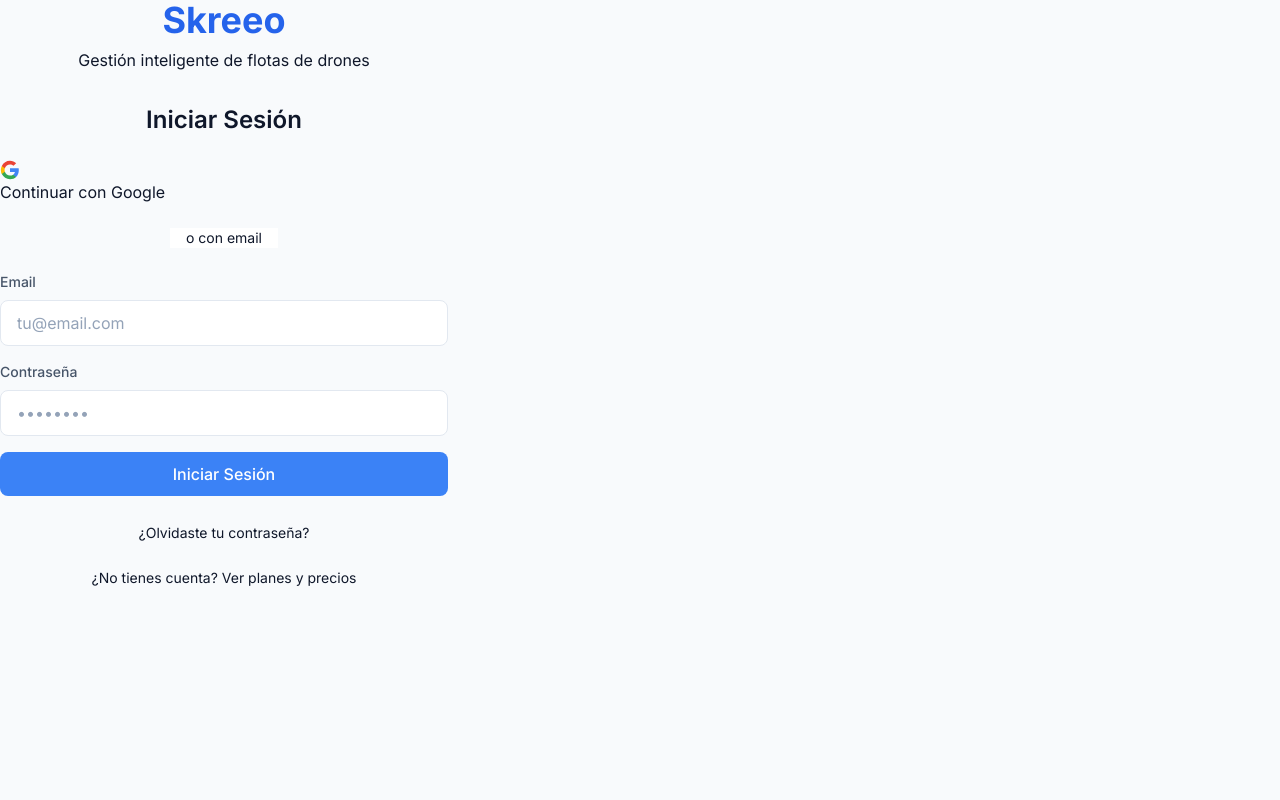
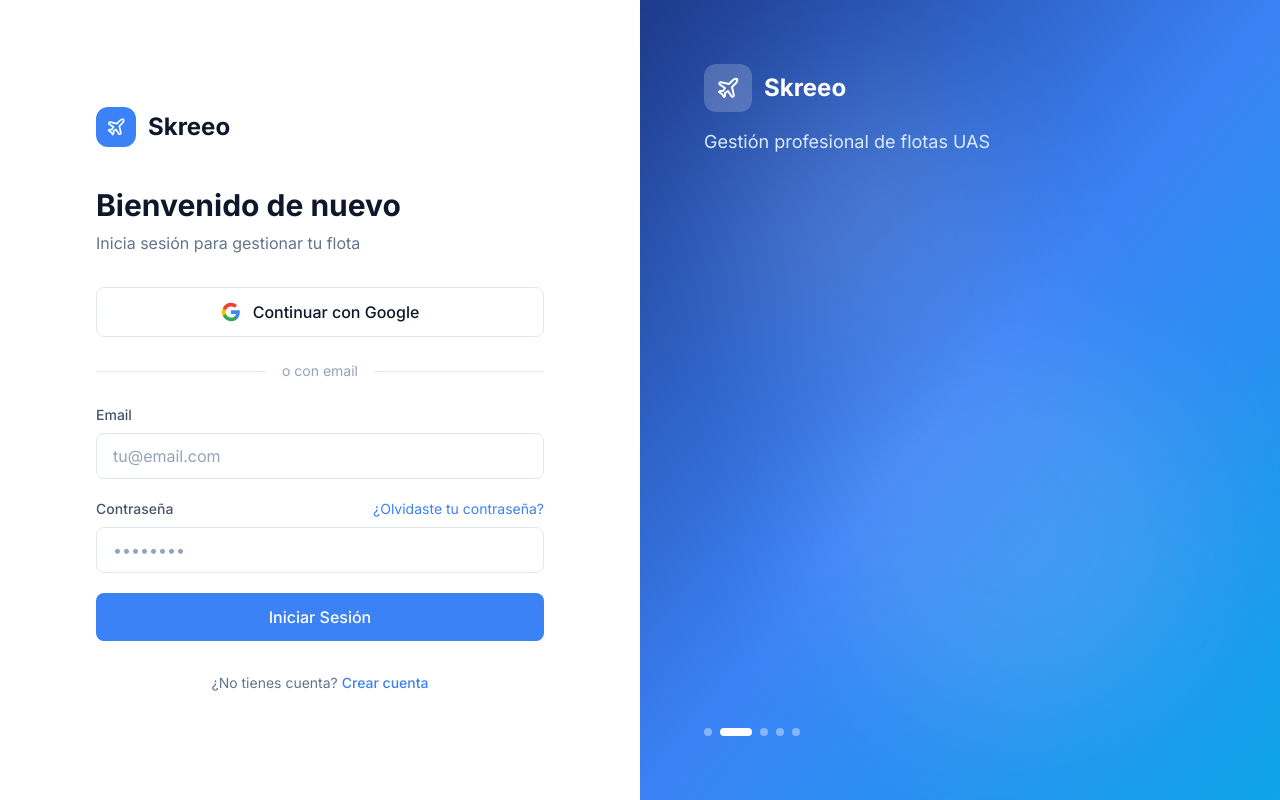
Before and after one commit to pogane2011/skreeo-57, a Next.js app: page /login in a window 1280 px wide. Built offline with nearby package versions, Linux system fonts and the light colour scheme.

Commit message:
Update page.tsx

```diff
--- a/src/app/(auth)/login/page.tsx
+++ b/src/app/(auth)/login/page.tsx
@@ -1,9 +1,39 @@
 'use client';
 
-import { useState } from 'react';
+import { useState, useEffect } from 'react';
 import { useRouter } from 'next/navigation';
 import { createClient } from '@/lib/supabase/client';
 import Link from 'next/link';
+import { Plane, Mic, BarChart3, Clock, Shield, Zap } from 'lucide-react';
+
+// Frases animadas para el lado derecho
+const phrases = [
+  {
+    icon: Mic,
+    title: "Manda un audio. Y punto.",
+    description: "Registra tus vuelos desde el campo en 10 segundos"
+  },
+  {
+    icon: BarChart3,
+    title: "TCO en tiempo real",
+    description: "Conoce el coste real de cada hora de vuelo"
+  },
+  {
+    icon: Clock,
+    title: "Ahorra 5 horas/semana",
+    description: "Automatiza la gestión de tu flota de UAS"
+  },
+  {
+    icon: Shield,
+    title: "Cumple con AESA",
+    description: "Documentación y reportes siempre al día"
+  },
+  {
+    icon: Zap,
+    title: "Decisiones inteligentes",
+    description: "Analytics avanzado para maximizar rentabilidad"
+  }
+];
 
 export default function LoginPage() {
   const [email, setEmail] = useState('');
@@ -11,14 +41,22 @@
   const [loading, setLoading] = useState(false);
   const [googleLoading, setGoogleLoading] = useState(false);
   const [error, setError] = useState<string | null>(null);
+  const [currentPhrase, setCurrentPhrase] = useState(0);
   const router = useRouter();
+  const supabase = createClient();
+
+  // Animación de frases
+  useEffect(() => {
+    const interval = setInterval(() => {
+      setCurrentPhrase((prev) => (prev + 1) % phrases.length);
+    }, 4000);
+    return () => clearInterval(interval);
+  }, []);
 
   const handleEmailLogin = async (e: React.FormEvent) => {
     e.preventDefault();
     setLoading(true);
     setError(null);
-
-    const supabase = createClient();
 
     try {
       const { data, error } = await supabase.auth.signInWithPassword({
@@ -32,7 +70,7 @@
       }
 
       if (data.user) {
-        router.push('/dashboard');
+        router.push('/operator');
       }
     } catch (err) {
       setError('Error al iniciar sesión');
@@ -44,8 +82,6 @@
   const handleGoogleLogin = async () => {
     setGoogleLoading(true);
     setError(null);
-
-    const supabase = createClient();
 
     try {
       const { error } = await supabase.auth.signInWithOAuth({
@@ -65,28 +101,34 @@
     }
   };
 
+  const CurrentIcon = phrases[currentPhrase].icon;
+
   return (
-    <div className="skreeo-page-center">
-      <div className="w-full max-w-md">
-        {/* Logo */}
-        <div className="text-center mb-8">
-          <Link href="/">
-            <h1 className="text-4xl font-bold text-skreeo-text mb-2">
-              <span className="text-skreeo-primary">Skreeo</span>
+    <div className="min-h-screen flex">
+      {/* Lado Izquierdo - Formulario */}
+      <div className="w-full lg:w-1/2 flex flex-col justify-center px-6 sm:px-12 lg:px-16 xl:px-24 py-12 bg-white">
+        <div className="w-full max-w-md mx-auto">
+          {/* Logo */}
+          <Link href="/" className="flex items-center gap-3 mb-10">
+            <div className="h-10 w-10 rounded-xl bg-[#3B82F6] flex items-center justify-center">
+              <Plane className="h-5 w-5 text-white" />
+            </div>
+            <span className="text-2xl font-bold text-[#0F172A]">Skreeo</span>
+          </Link>
+
+          {/* Título */}
+          <div className="mb-8">
+            <h1 className="text-2xl sm:text-3xl font-bold text-[#0F172A] mb-2">
+              Bienvenido de nuevo
             </h1>
-          </Link>
-          <p className="text-skreeo-muted">Gestión inteligente de flotas de drones</p>
-        </div>
-
-        {/* Card */}
-        <div className="skreeo-auth-card">
-          <h2 className="text-2xl font-semibold text-skreeo-text mb-6 text-center">
-            Iniciar Sesión
-          </h2>
+            <p className="text-[#64748B]">
+              Inicia sesión para gestionar tu flota
+            </p>
+          </div>
 
           {/* Error */}
           {error && (
-            <div className="skreeo-alert-error mb-6">
+            <div className="skreeo-alert skreeo-alert-error mb-6">
               {error}
             </div>
           )}
@@ -95,10 +137,10 @@
           <button
             onClick={handleGoogleLogin}
             disabled={googleLoading}
-            className="skreeo-btn-google mb-6"
+            className="w-full flex items-center justify-center gap-3 px-4 py-3 bg-white border border-[#E2E8F0] rounded-lg text-[#0F172A] font-medium hover:bg-[#F8FAFC] transition-colors disabled:opacity-50 mb-6"
           >
             {googleLoading ? (
-              <div className="skreeo-spinner border-gray-400" />
+              <div className="skreeo-spinner border-[#64748B]" />
             ) : (
               <svg className="w-5 h-5" viewBox="0 0 24 24">
                 <path fill="#4285F4" d="M22.56 12.25c0-.78-.07-1.53-.2-2.25H12v4.26h5.92c-.26 1.37-1.04 2.53-2.21 3.31v2.77h3.57c2.08-1.92 3.28-4.74 3.28-8.09z"/>
@@ -113,15 +155,15 @@
           {/* Separador */}
           <div className="relative mb-6">
             <div className="absolute inset-0 flex items-center">
-              <div className="skreeo-separator w-full"></div>
+              <div className="w-full border-t border-[#E2E8F0]"></div>
             </div>
             <div className="relative flex justify-center text-sm">
-              <span className="px-4 bg-white text-skreeo-muted">o con email</span>
+              <span className="px-4 bg-white text-[#94A3B8]">o con email</span>
             </div>
           </div>
 
-          {/* Form Email */}
-          <form onSubmit={handleEmailLogin} className="space-y-4">
+          {/* Formulario */}
+          <form onSubmit={handleEmailLogin} className="space-y-5">
             <div>
               <label htmlFor="email" className="skreeo-label">
                 Email
@@ -138,9 +180,14 @@
             </div>
 
             <div>
-              <label htmlFor="password" className="skreeo-label">
-                Contraseña
-              </label>
+              <div className="flex items-center justify-between mb-2">
+                <label htmlFor="password" className="skreeo-label mb-0">
+                  Contraseña
+                </label>
+                <Link href="/forgot-password" className="text-sm text-[#3B82F6] hover:text-[#2563EB]">
+                  ¿Olvidaste tu contraseña?
+                </Link>
+              </div>
               <input
                 id="password"
                 type="password"
@@ -155,7 +202,7 @@
             <button
               type="submit"
               disabled={loading}
-              className="skreeo-btn-primary w-full"
+              className="skreeo-btn-primary w-full py-3"
             >
               {loading ? (
                 <>
@@ -168,21 +215,69 @@
             </button>
           </form>
 
-          {/* Links */}
-          <div className="mt-6 text-center">
-            <Link href="/forgot-password" className="text-sm skreeo-link">
-              ¿Olvidaste tu contraseña?
+          {/* Footer */}
+          <p className="text-center text-[#64748B] text-sm mt-8">
+            ¿No tienes cuenta?{' '}
+            <Link href="/register" className="text-[#3B82F6] hover:text-[#2563EB] font-medium">
+              Crear cuenta
             </Link>
+          </p>
+        </div>
+      </div>
+
+      {/* Lado Derecho - Branding (solo desktop) */}
+      <div className="hidden lg:flex lg:w-1/2 bg-gradient-to-br from-[#1E3A8A] via-[#3B82F6] to-[#0EA5E9] p-12 xl:p-16 flex-col justify-between relative overflow-hidden">
+        {/* Patrón decorativo */}
+        <div className="absolute inset-0 opacity-10">
+          <div className="absolute top-20 left-20 w-72 h-72 bg-white rounded-full blur-3xl"></div>
+          <div className="absolute bottom-20 right-20 w-96 h-96 bg-white rounded-full blur-3xl"></div>
+        </div>
+
+        {/* Contenido */}
+        <div className="relative z-10">
+          <div className="flex items-center gap-3 mb-4">
+            <div className="h-12 w-12 rounded-xl bg-white/20 backdrop-blur flex items-center justify-center">
+              <Plane className="h-6 w-6 text-white" />
+            </div>
+            <span className="text-2xl font-bold text-white">Skreeo</span>
+          </div>
+          <p className="text-blue-100 text-lg">
+            Gestión profesional de flotas UAS
+          </p>
+        </div>
+
+        {/* Frase animada */}
+        <div className="relative z-10 flex-1 flex items-center">
+          <div
+            key={currentPhrase}
+            className="animate-in"
+          >
+            <div className="h-16 w-16 rounded-2xl bg-white/20 backdrop-blur flex items-center justify-center mb-6">
+              <CurrentIcon className="h-8 w-8 text-white" />
+            </div>
+            <h2 className="text-3xl xl:text-4xl font-bold text-white mb-4">
+              {phrases[currentPhrase].title}
+            </h2>
+            <p className="text-xl text-blue-100">
+              {phrases[currentPhrase].description}
+            </p>
           </div>
         </div>
 
-        {/* Footer */}
-        <p className="text-center text-skreeo-muted text-sm mt-6">
-          ¿No tienes cuenta?{' '}
-          <Link href="/pricing" className="skreeo-link">
-            Ver planes y precios
-          </Link>
-        </p>
+        {/* Indicadores */}
+        <div className="relative z-10 flex gap-2">
+          {phrases.map((_, index) => (
+            <button
+              key={index}
+              onClick={() => setCurrentPhrase(index)}
+              className={`h-2 rounded-full transition-all duration-300 ${
+                index === currentPhrase
+                  ? 'w-8 bg-white'
+                  : 'w-2 bg-white/40 hover:bg-white/60'
+              }`}
+            />
+          ))}
+        </div>
       </div>
     </div>
   );
```
